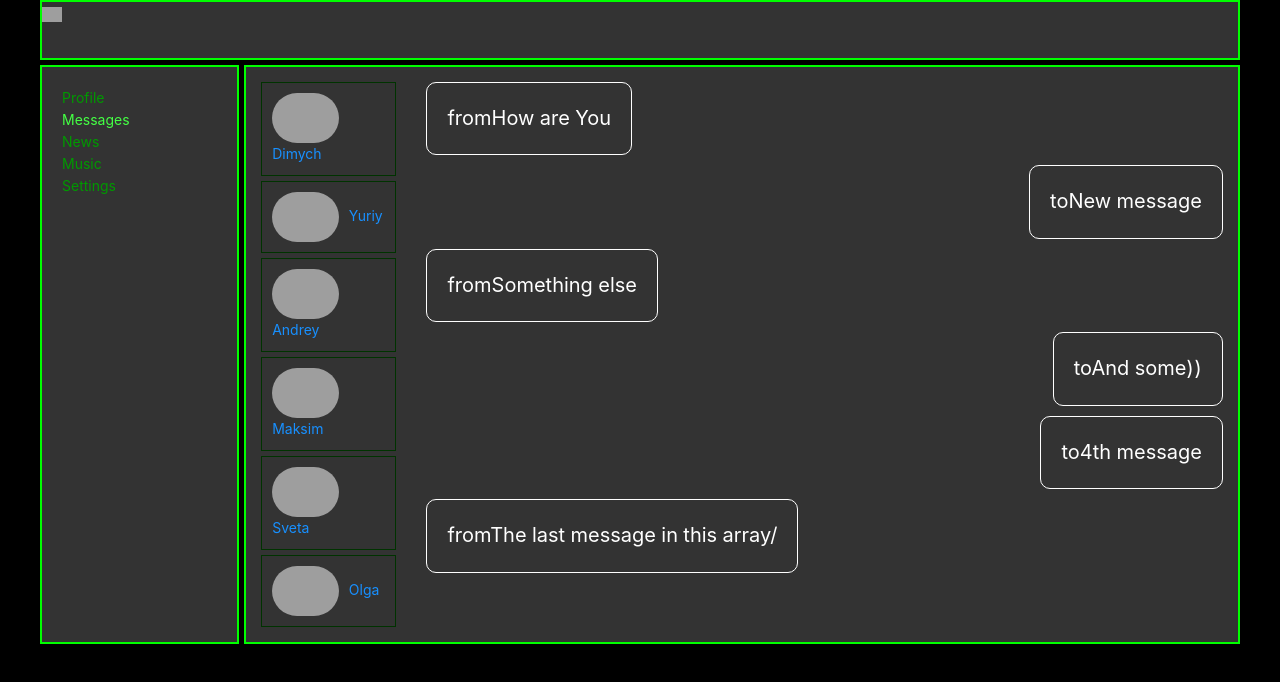
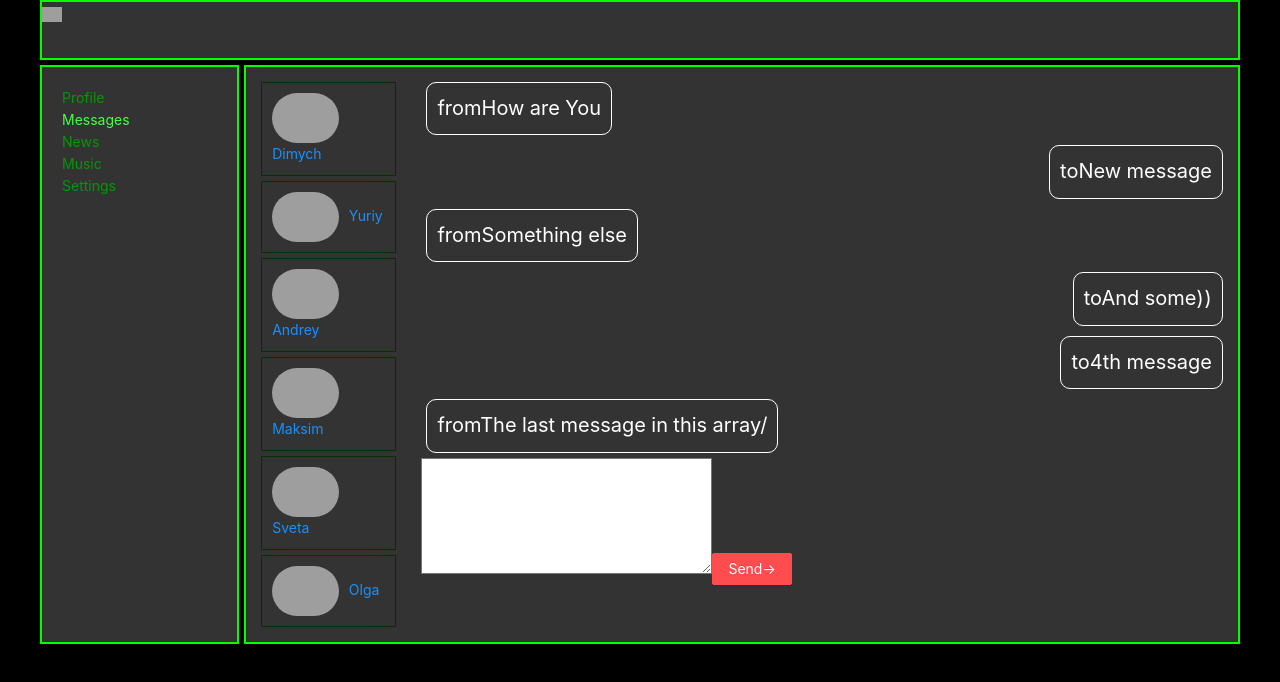
Before and after one commit to MMXCX/social-network, a React (Create React App) app: page /dialogs in a window 1280 px wide. Shown: the top 682 px of the page. Built offline with nearby package versions, Linux system fonts and the light colour scheme; grey boxes are pictures that could not be loaded.

Commit message:
31 lesson with homework

```diff
--- a/src/components/Dialogs/Dialogs.jsx
+++ b/src/components/Dialogs/Dialogs.jsx
@@ -1,6 +1,7 @@
 import classes from './Dialogs.module.css';
 import DialogItem from './DialogItem/DialogItem';
 import Message from './Message/Message';
+import SendMessageBlock from './SendMessageBlock/SendMessageBlock';
 
 function Dialogs(props) {
 
@@ -20,6 +21,7 @@ function Dialogs(props) {
             </div>
             <div className={classes.messages}>
                 {messagesElements}
+                <SendMessageBlock/>
             </div>
         </div>
     );
--- a/src/components/Dialogs/Message/Message.module.css
+++ b/src/components/Dialogs/Message/Message.module.css
@@ -3,7 +3,7 @@
     color: white;
     font-size: 20px;
     margin: 5px;
-    padding: 20px;
+    padding: 10px;
     border-radius: 10px;
     display: inline-block;
 }
--- /dev/null
+++ b/src/components/Dialogs/SendMessageBlock/SendMessageBlock.jsx
@@ -0,0 +1,22 @@
+import classes from './SendMessageBlock.module.css';
+import {Button} from 'antd';
+import * as React from "react";
+
+function SendMessageBlock() {
+
+    let textareaElement = React.createRef();
+
+    function onSendButtonClick() {
+        let text = textareaElement.current.value;
+        alert(text)
+    }
+
+    return (
+        <>
+            <textarea ref={textareaElement} name="" id="" cols="30" rows="5"></textarea>
+            <Button onClick={onSendButtonClick} type="danger">Send-></Button>
+        </>
+    );
+}
+
+export default SendMessageBlock;
```
Also changed, not shown: src/components/Dialogs/SendMessageBlock/SendMessageBlock.module.css (added), 1 other file (tests, documents, lock files or other folders).
